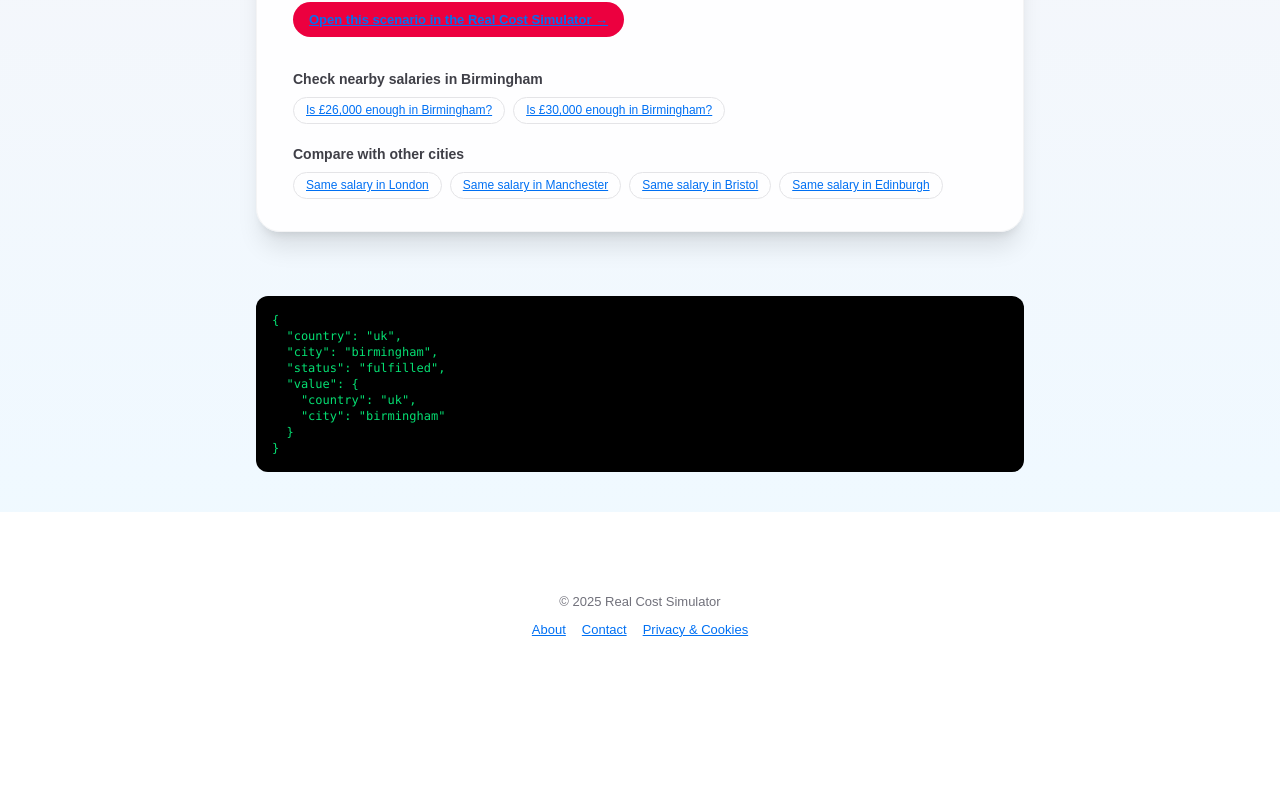
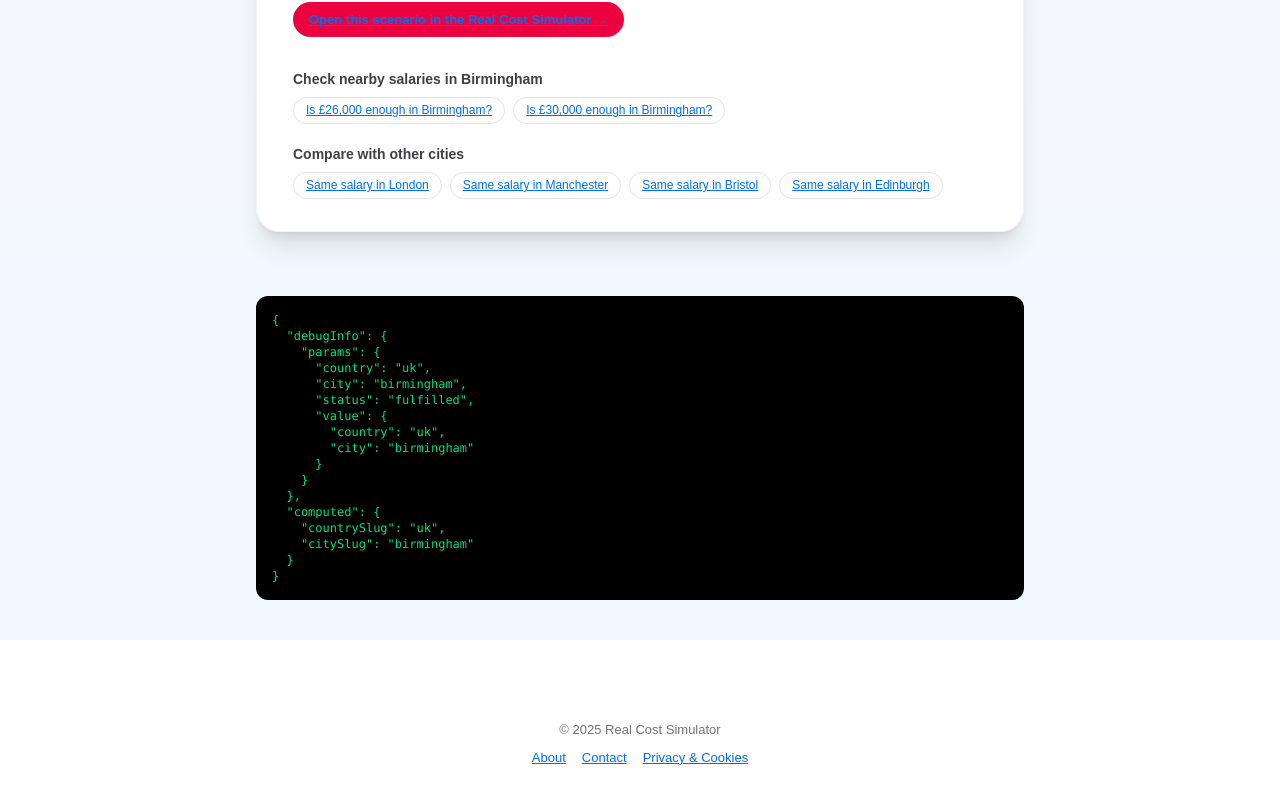
Before and after one commit to bendover19/real-cost-sim, a Next.js app: page /enough/uk/birmingham in a window 1280 px wide. Shown: the part 1434-2237 px from the top of the page. Before the commit the page ends 2113 px from the top, so only its background shows below. Built offline with nearby package versions, Linux system fonts and the light colour scheme.

Commit message:
Update page.tsx

```diff
--- a/app/enough/[country]/[city]/page.tsx
+++ b/app/enough/[country]/[city]/page.tsx
@@ -2,12 +2,10 @@
 
 import type { Metadata } from "next";
 import { Suspense } from "react";
+import { headers } from "next/headers";
 import EnoughClient from "../../EnoughClient";
 import { UK_CITIES, generateCityDescription } from "../../../cityConfig";
 
-// ----------------------
-// Types
-// ----------------------
 type Props = {
   params: {
     country?: string;
@@ -15,17 +13,58 @@ type Props = {
   };
 };
 
-// ----------------------
-// Force dynamic SSR
-// ----------------------
 export const dynamic = "force-dynamic";
 
+/**
+ * Helper to extract /enough/<country>/<city> from the request path
+ */
+function getSlugsFromPath(fallbackCountry = "uk") {
+  const h = headers();
+
+  // Try a few header options that can contain the path
+  const rawPath =
+    h.get("x-invoke-path") || h.get("next-url") || h.get("referer") || "";
+
+  // We only care about the path portion (strip protocol, domain, query)
+  let path = rawPath;
+
+  try {
+    // If it's a full URL, parse it
+    if (rawPath.startsWith("http")) {
+      path = new URL(rawPath).pathname;
+    }
+  } catch {
+    // ignore parse failure, stick with rawPath
+  }
+
+  const segments = path.split("?")[0].split("/").filter(Boolean); // e.g. ["enough","uk","southampton"]
+  const idx = segments.indexOf("enough");
+
+  let countrySlug = fallbackCountry.toLowerCase();
+  let citySlug = "";
+
+  if (idx !== -1 && segments.length >= idx + 3) {
+    countrySlug = segments[idx + 1].toLowerCase();
+    citySlug = segments[idx + 2].toLowerCase();
+  }
+
+  return { countrySlug, citySlug, rawPath, path, segments };
+}
+
 // ----------------------
-// Metadata (SSR)
+// Metadata
 // ----------------------
 export function generateMetadata({ params }: Props): Metadata {
-  const countrySlug = (params.country || "uk").toLowerCase();
-  const citySlug = (params.city || "").toLowerCase();
+  // Try params first
+  let countrySlug = (params.country || "uk").toLowerCase();
+  let citySlug = (params.city || "").toLowerCase();
+
+  // If params are missing, derive from path
+  if (!citySlug) {
+    const fromPath = getSlugsFromPath(countrySlug);
+    countrySlug = fromPath.countrySlug;
+    citySlug = fromPath.citySlug;
+  }
 
   const city = UK_CITIES.find((c) => c.slug === citySlug) || null;
 
@@ -37,7 +76,6 @@ export function generateMetadata({ params }: Props): Metadata {
 
   const canonicalBase =
     process.env.NEXT_PUBLIC_SITE_URL ?? "https://www.real-cost-sim.com";
-
   const canonical = `${canonicalBase}/enough/${countrySlug}/${citySlug}`;
 
   return {
@@ -48,12 +86,22 @@ export function generateMetadata({ params }: Props): Metadata {
 }
 
 // ----------------------
-// PAGE COMPONENT
+// Page component
 // ----------------------
 export default function EnoughCityPage({ params }: Props) {
-  // Normalised params
-  const countrySlug = (params.country || "uk").toLowerCase();
-  const citySlug = (params.city || "").toLowerCase();
+  // Try params first
+  let countrySlug = (params.country || "uk").toLowerCase();
+  let citySlug = (params.city || "").toLowerCase();
+
+  // If missing, derive from path
+  let debugInfo: any = { params };
+
+  if (!citySlug) {
+    const fromPath = getSlugsFromPath(countrySlug);
+    countrySlug = fromPath.countrySlug;
+    citySlug = fromPath.citySlug;
+    debugInfo = { ...debugInfo, fromPath };
+  }
 
   const city = UK_CITIES.find((c) => c.slug === citySlug) || null;
 
@@ -67,10 +115,7 @@ export default function EnoughCityPage({ params }: Props) {
 
   return (
     <main className="min-h-screen flex flex-col items-center bg-gradient-to-b from-rose-50 to-sky-50 px-4 py-10">
-
-      {/* ---------------------- */}
-      {/* SERVER-RENDERED SEO BLOCK */}
-      {/* ---------------------- */}
+      {/* Server-rendered SEO block */}
       <section className="w-full max-w-3xl mb-10">
         <h1 className="text-3xl font-semibold text-zinc-900 mb-4">
           Is this salary enough to live in {cityLabel}?
@@ -83,9 +128,7 @@ export default function EnoughCityPage({ params }: Props) {
         )}
       </section>
 
-      {/* ---------------------- */}
-      {/* CLIENT SIM HYDRATION */}
-      {/* ---------------------- */}
+      {/* Client-side simulator */}
       <Suspense
         fallback={
           <div className="mt-16 text-sm text-zinc-500">
@@ -96,11 +139,16 @@ export default function EnoughCityPage({ params }: Props) {
         <EnoughClient serverCity={citySlug} serverCountry={countrySlug} />
       </Suspense>
 
-      {/* ---------------------- */}
-      {/* DEBUG -- REMOVE LATER */}
-      {/* ---------------------- */}
+      {/* Debug info – REMOVE WHEN DONE */}
       <pre className="mt-16 p-4 bg-black text-green-400 text-xs rounded-xl w-full max-w-3xl overflow-auto">
-        {JSON.stringify(params, null, 2)}
+        {JSON.stringify(
+          {
+            debugInfo,
+            computed: { countrySlug, citySlug },
+          },
+          null,
+          2
+        )}
       </pre>
     </main>
   );
```
